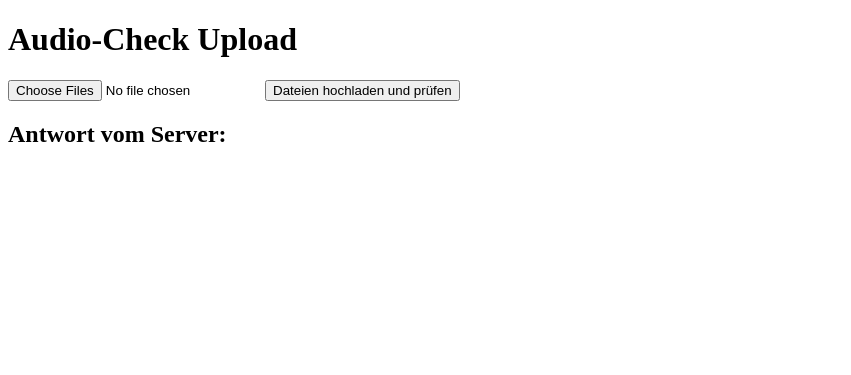
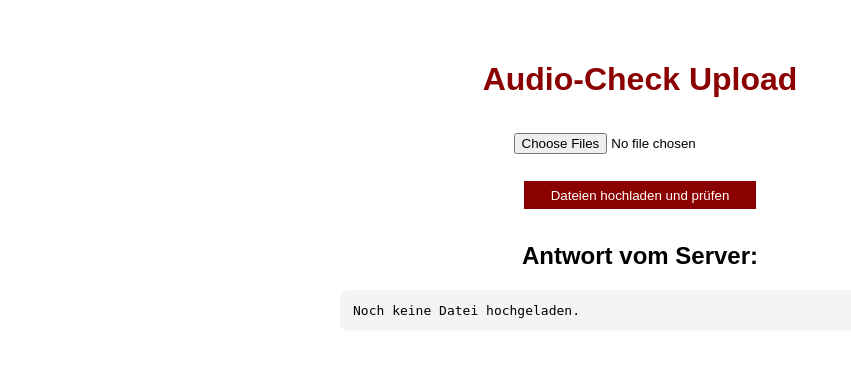
Before and after one commit to PietHenryRecords/audiocheck, a Flask app: page / in a window 1280 px wide. Shown: the top 375 px of the page, without its empty margins (0-851 px from the left). Run offline with Flask 2, Linux system fonts and the light colour scheme.

Commit message:
Update index.html

```diff
--- a/templates/index.html
+++ b/templates/index.html
@@ -2,33 +2,73 @@
 <html lang="de">
 <head>
     <meta charset="UTF-8">
-    <title>Audio RMS Checker</title>
+    <title>Audio-Check Upload</title>
     <meta http-equiv="Cache-Control" content="no-store, no-cache, must-revalidate, max-age=0">
     <meta http-equiv="Pragma" content="no-cache">
     <meta http-equiv="Expires" content="0">
+    <style>
+        body {
+            font-family: Arial, sans-serif;
+            padding: 2em;
+            background-color: #ffffff;
+            color: #000000;
+        }
+        h1 {
+            color: darkred;
+        }
+        .container {
+            max-width: 600px;
+            margin: auto;
+            text-align: center;
+        }
+        input[type="file"] {
+            margin: 1em 0;
+        }
+        button {
+            margin: 1em 0;
+            padding: 0.5em 2em;
+            background-color: darkred;
+            color: white;
+            border: none;
+            cursor: pointer;
+        }
+        button:hover {
+            background-color: red;
+        }
+        pre {
+            text-align: left;
+            background: #f4f4f4;
+            padding: 1em;
+            border-radius: 8px;
+            overflow-x: auto;
+        }
+    </style>
 </head>
 <body onload="clearResults()">
 
-    <h1>Audio-Check Upload</h1>
+    <div class="container">
+        <h1>Audio-Check Upload</h1>
 
-    <input type="file" id="fileInput" multiple>
-    <button onclick="uploadFiles()">Dateien hochladen und prüfen</button>
+        <input type="file" id="fileInput" multiple>
+        <br>
+        <button onclick="uploadFiles()">Dateien hochladen und prüfen</button>
 
-    <h2>Antwort vom Server:</h2>
-    <pre id="responseText"></pre>
+        <h2>Antwort vom Server:</h2>
+        <pre id="responseText">Noch keine Datei hochgeladen.</pre>
+    </div>
 
     <script>
         function clearResults() {
-            document.getElementById('responseText').textContent = '';
+            document.getElementById('responseText').textContent = 'Noch keine Datei hochgeladen.';
         }
 
         async function uploadFiles() {
             const responseText = document.getElementById('responseText');
-            responseText.textContent = ''; // Ergebnisse immer leeren
+            responseText.textContent = 'Bitte warten...';
 
             const files = document.getElementById('fileInput').files;
             if (files.length === 0) {
-                responseText.textContent = 'Bitte wählen Sie eine oder mehrere Dateien aus.';
+                responseText.textContent = '❌ Bitte wähle eine oder mehrere Dateien aus.';
                 return;
             }
 
@@ -38,14 +78,14 @@
             }
 
             try {
-                const response = await fetch('/upload', {
+                const response = await fetch('/upload', { // <<< HIER ggf. deine echte Upload-Route setzen
                     method: 'POST',
                     body: formData,
                     cache: 'no-store'
                 });
 
                 if (!response.ok) {
-                    throw new Error(`Serverfehler: ${response.statusText}`);
+                    throw new Error(`Serverfehler: ${response.status} ${response.statusText}`);
                 }
 
                 const result = await response.json();
```
